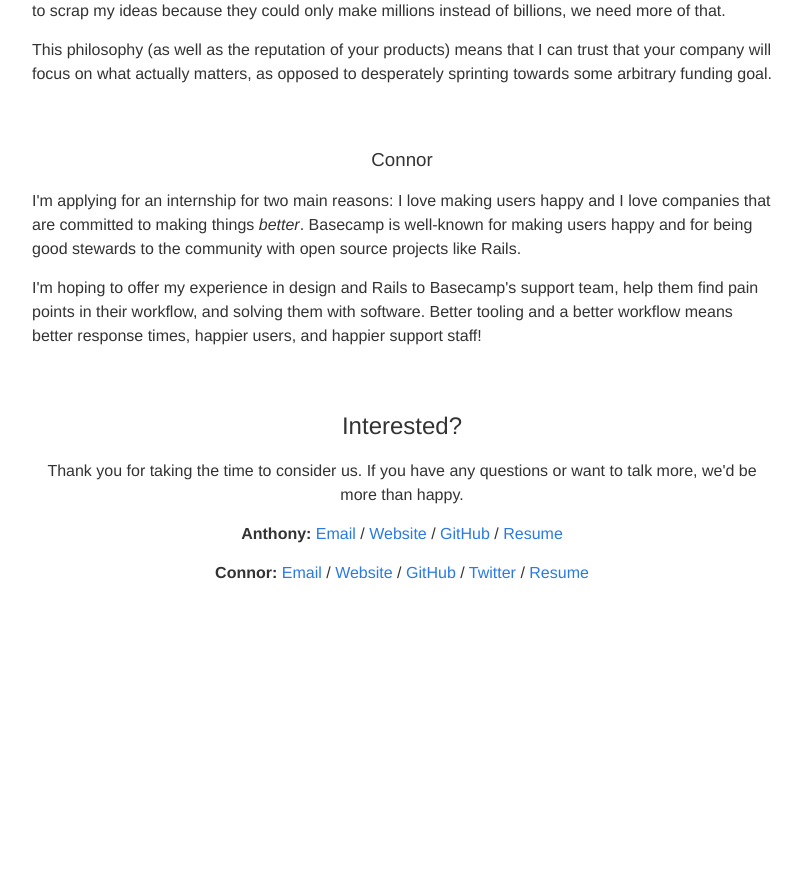
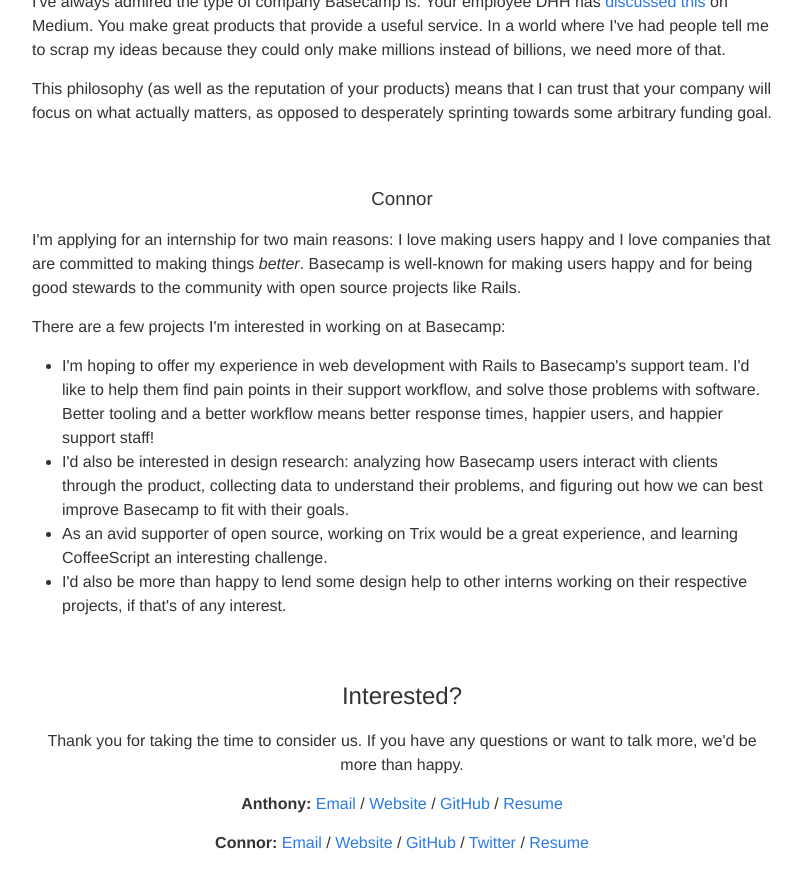
Before and after one commit to noidedmedia/noidedmedia.github.io, a Jekyll site: the page built from basecamp/index.html, in a window 1280 px wide and 900 px high, scrolled down 4496 px. Shown: the top 888 px of the window, without its empty margins (238-1040 px from the left). Built offline with Jekyll 4.4.1, drawn with Linux system fonts in a browser that asks for light colours; before the commit the page ends 5126 px from its top, so only the background shows below that; some of the changed text lies outside the part shown.

Commit message:
Add the projects I'm interested in

```diff
--- a/basecamp/index.html
+++ b/basecamp/index.html
@@ -21,7 +21,8 @@
 
   <section>
     <p>We've been working together for nearly two years, and our skills compliment each other particularly well. We don't necessarily want or need to work on the same project, but we wanted to apply to an internship together. You never leave your friends behind, especially when you've gotten this far together.
-    <p>Anthony is a programmer, taking care of software design, databases, and deployment. Connor is a web designer and developer, taking care of overall design and implementing many of the user-facing parts of our websites. We're both big fans of Basecamp's philosophy as a company, and would love the opportunity to learn from some great people.
+    <p>Anthony is a programmer, taking care of software design, databases, and deployment. Connor is a web designer and developer, taking care of overall design and implementing many of the user-facing parts of our websites. <!-- Together, we founded Noided Media to -->
+    <p>We're both big fans of Basecamp's philosophy as a company, and would love the opportunity to learn from some great people.
   </section>
 
   <section>
@@ -111,7 +112,15 @@
 
     <h3>Connor</h3>
     <p>I'm applying for an internship for two main reasons: I love making users happy and I love companies that are committed to making things <i>better</i>. Basecamp is well-known for making users happy and for being good stewards to the community with open source projects like Rails.
-    <p>I'm hoping to offer my experience in design and Rails to Basecamp's support team, help them find pain points in their workflow, and solving them with software. Better tooling and a better workflow means better response times, happier users, and happier support staff!
+
+    <p>There are a few projects I'm interested in working on at Basecamp:
+
+    <ul>
+      <li>I'm hoping to offer my experience in web development with Rails to Basecamp's support team. I'd like to help them find pain points in their support workflow, and solve those problems with software. Better tooling and a better workflow means better response times, happier users, and happier support staff!
+      <li>I'd also be interested in design research: analyzing how Basecamp users interact with clients through the product, collecting data to understand their problems, and figuring out how we can best improve Basecamp to fit with their goals.
+      <li>As an avid supporter of open source, working on Trix would be a great experience, and learning CoffeeScript an interesting challenge.
+      <li>I'd also be more than happy to lend some design help to other interns working on their respective projects, if that's of any interest.
+    </ul>
   </section>
 
   <section>
```
